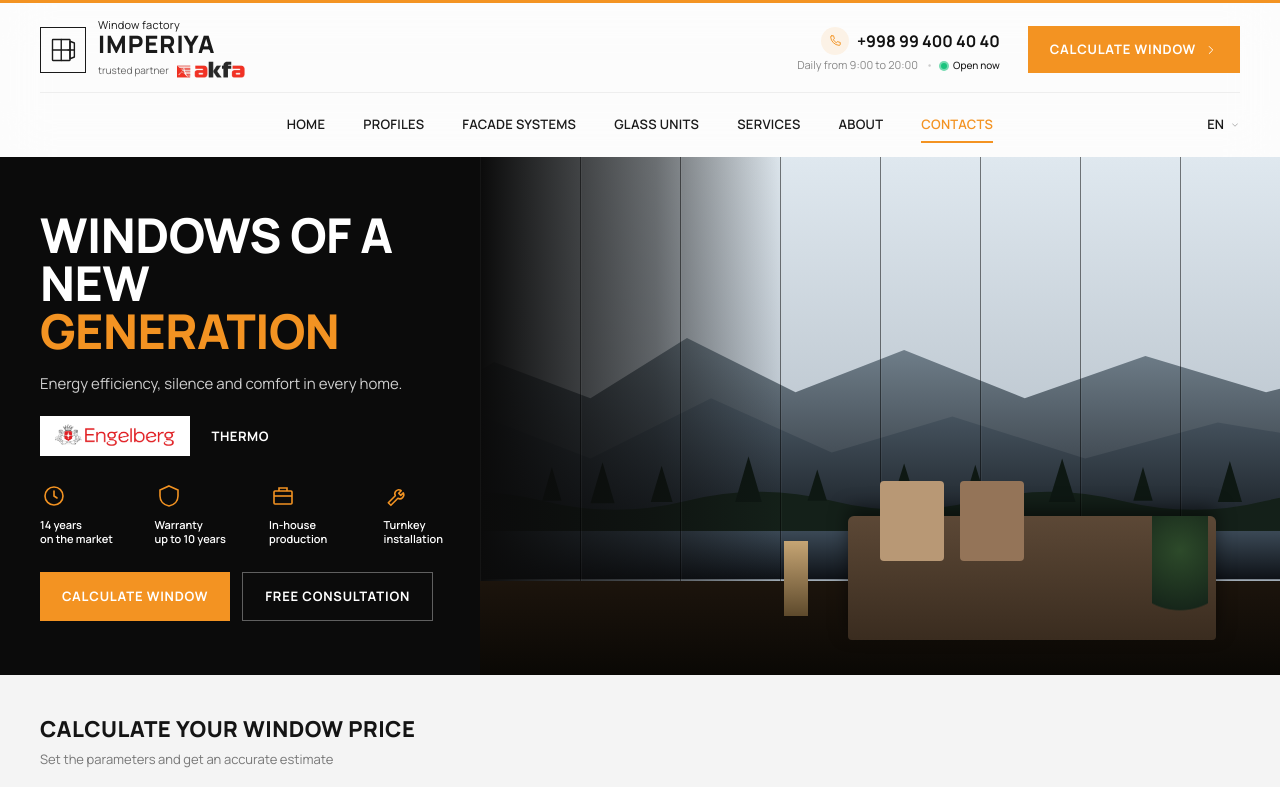
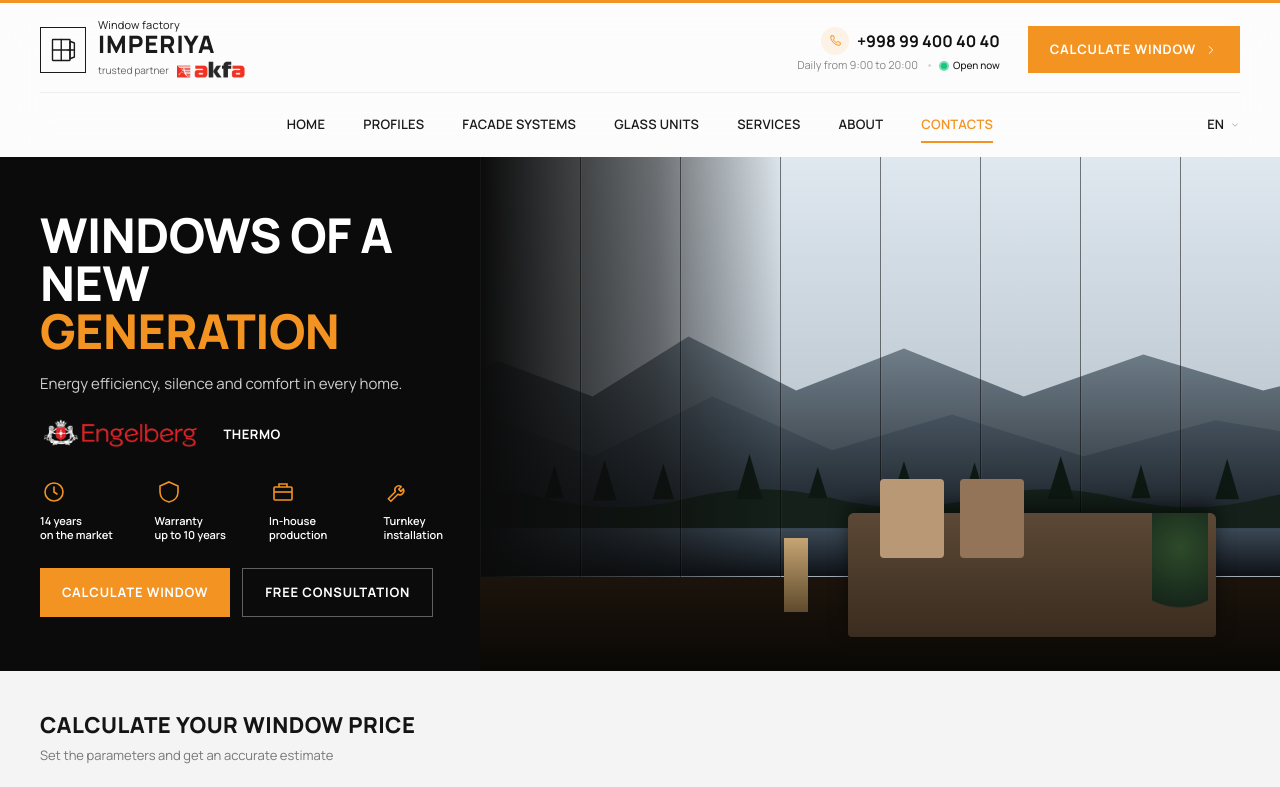
Before and after one commit to Muslim050/imperiya, a Next.js app: page / in a window 1280 px wide. Shown: the top 787 px of the page. Built offline with nearby package versions, Linux system fonts and the light colour scheme.

Commit message:
ui(hero): drop white plate around Engelberg logo, keep transparent bg

```diff
--- a/components/sections/Hero.tsx
+++ b/components/sections/Hero.tsx
@@ -69,16 +69,14 @@ export function Hero() {
           </p>
 
           <div className="mb-[26px] flex items-center gap-[22px]">
-            <span className="inline-flex items-center bg-white px-3 py-1.5">
             {/* eslint-disable-next-line @next/next/no-img-element */}
             <img
               src="/brands/engelberg.png"
               alt="Engelberg"
               loading="lazy"
               decoding="async"
-                className="h-7 w-auto object-contain"
+              className="h-9 w-auto object-contain"
             />
-            </span>
             {/* THERMO — wordmark only, no icon per the TZ */}
             <span className="text-[13px] font-bold tracking-[0.04em]">
               THERMO
```
Lines whose indentation alone changed are shown as unchanged.
